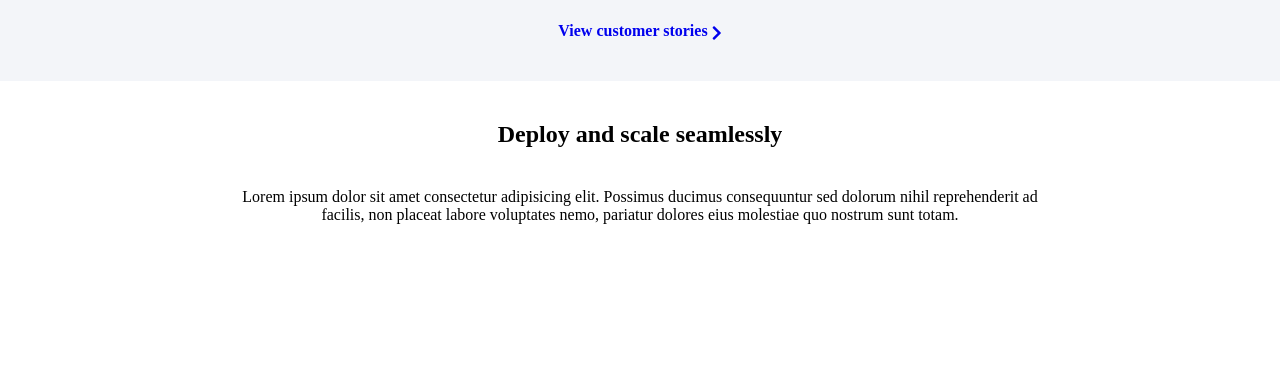
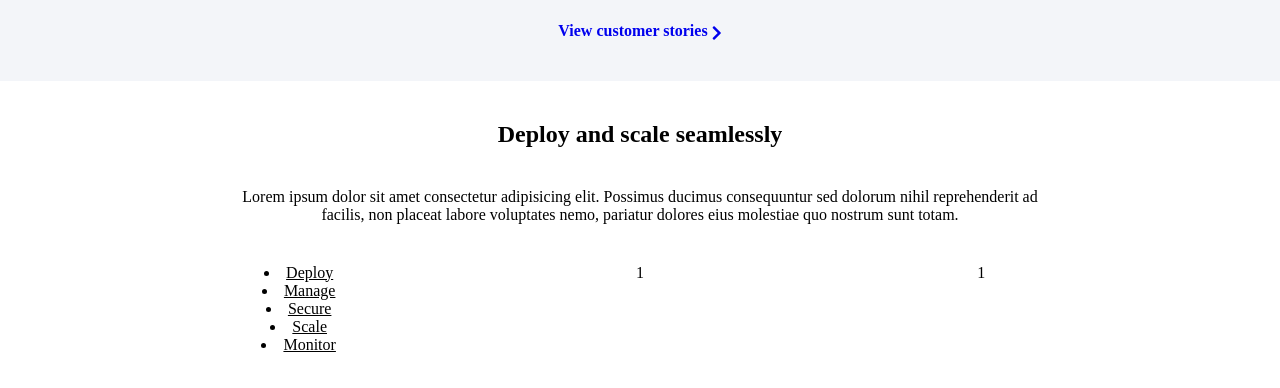
Before and after one commit to colmo0912/html-css-digitalocean, a plain HTML site: page index.html in a window 1280 px wide. Shown: the part 720-1108 px from the top of the page. Before the commit the page ends 984 px from the top, so only its background shows below. Drawn offline with Linux system fonts and the light colour scheme.

Commit message:
aggiungo lista sezione deploy

```diff
--- a/index.html
+++ b/index.html
@@ -155,7 +155,9 @@
 
         </section>
 
-        <section class="diploy pdg-20 centred container">
+        <!-- deploy -->
+
+        <section class="deploy pdg-20 centred container">
             <h2 class="pdg-20 container">
                 Deploy and scale seamlessly
             </h2>
@@ -163,6 +165,23 @@
                 Lorem ipsum dolor sit amet consectetur adipisicing elit. Possimus ducimus consequuntur sed dolorum nihil reprehenderit ad facilis, non placeat labore voluptates nemo, pariatur dolores eius molestiae quo nostrum sunt totam.
 
             </p>
+
+            <div class="deploy_container pdg-20">
+                <div class="row">
+                    <div class="col-4 deploy_container_border_left">
+
+                        <div class="deploy_list">
+                            <li><a class="black_txt" href="#">Deploy</a></li>
+                            <li><a class="black_txt" href="#">Manage</a></li>
+                            <li><a class="black_txt" href="#">Secure</a></li>
+                            <li><a class="black_txt" href="#">Scale</a></li>
+                            <li><a class="black_txt" href="#">Monitor</a></li>
+                        </div>
+                    </div>
+                    <div class="col-4">1</div>
+                    <div class="col-4">1</div>
+                </div>
+            </div>
 
 
 
```
